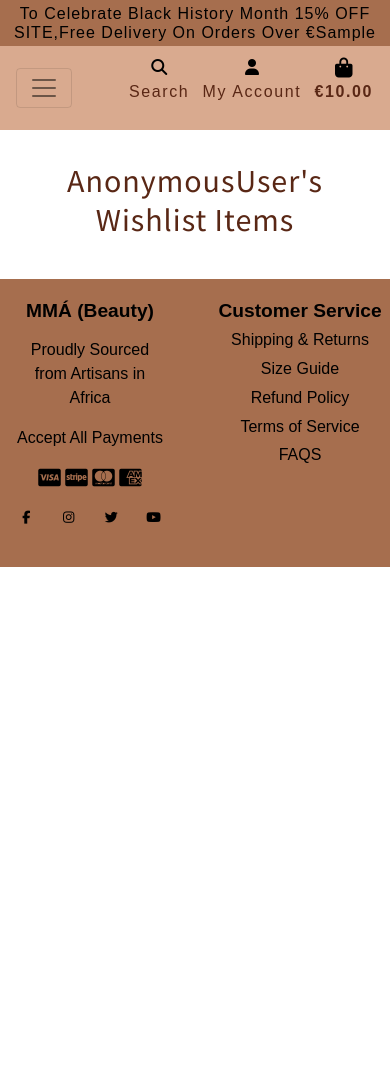
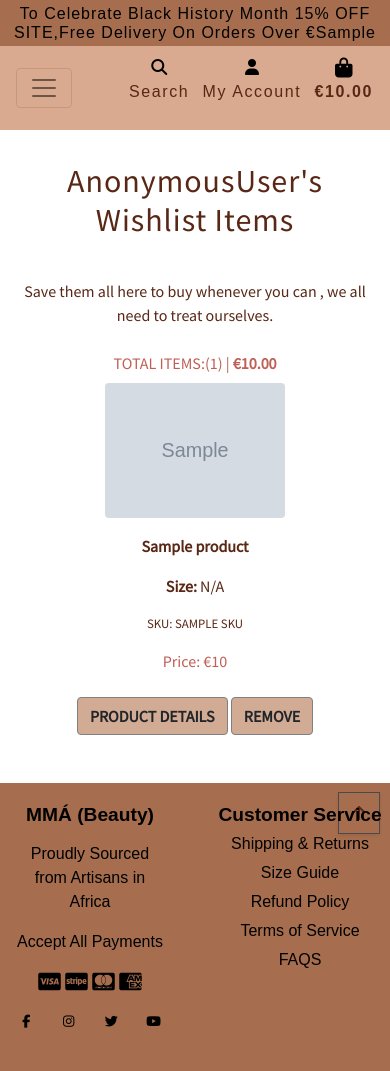
Before and after one commit to Didisimmons/MMA-Haircare, a Django app: template wishlist/templates/wishlist/favourite.html in a window 390 px wide. Before the commit the page ends 567 px from the top, so only its background shows below. Run offline with Django 3.2, Linux system fonts and the light colour scheme; the template is opened without the code that fills it: most values are stand-ins (such as "Sample title", 1, 10 or a date in 2020); grey boxes marked "Sample" are stand-in pictures; some libraries are stand-ins or nearby versions; some web fonts are replaced.

Commit message:
add remove functionality to wishlist page and adjust favorite template

```diff
--- a/wishlist/templates/wishlist/favourite.html
+++ b/wishlist/templates/wishlist/favourite.html
@@ -16,17 +16,49 @@
             <div class="col-12">
                 <h2 class="header-text"> {{ user }}'s Wishlist Items</h2>
                 <p class="color-pink text-center mb-4 d-md-block d-none">We update our site with New In products to help you grow and rock your Afro hair <br>
-                    but don't forget about your favourites - save them all here to buy whenever you can <br>
+                    but don't forget about your favourites - save them all here to buy whenever you can <br>
                     we all need to treat ourselves.</p>
             </div>
         </div>
         <div class="row">
             <div class="col">
                 {% if favourite.products.all %}
+                    <div class="d-block d-md-none">
+                        <p class="text-black text-center mb-4">Save them all here to buy whenever you can , we all need to treat ourselves.</p>
+                        <p class="color-pink text-center mt-2 mb-2">TOTAL ITEMS:({{ favourite.products.all|length }}) | <strong>€{{ grand_total|floatformat:2 }}</strong> </p>
+                        {% for product in favourite.products.all %}
+                            <div class="row">
+                                <div class="col-12 col-sm-6 text-center mb-2">
+                                    {% include "wishlist/wishlist-image.html" %}
+                                </div>
+                                <div class="col-12 col-sm-6">
+                                    {% include "wishlist/wishlist-info.html" %}
+                                </div>
+                                <div class="col-12 col-sm-6 text-black text-center">
+                                    <p class="color-pink">Price: €{{ product.price }}</p>
+                                </div>
+                            </div>
+                            <div class="row">
+                                <div class="col text-center mb-5">
+                                    <a href="{% url 'product_detail' product.id %}" class="btn btn-black rounded-1 mt-2">
+                                        <span class="text-uppercase">Product Details</span>
+                                    </a>
+                                    <a href="{% url 'remove_favorites' product.id %}" class="btn btn-black rounded-1 mt-2">
+                                        <span class="text-uppercase">Remove</span>
+                                    </a>
+                                </div>
+                            </div>
+                        {% endfor %}
+                        <div class="btt-button shadow-sm rounded-0 border border-black">
+                            <a class="btt-link d-flex h-100">
+                                <i class="fas fa-arrow-up text-black mx-auto my-auto"></i>
+                            </a>
+                        </div>
+                    </div>
                     <div class="table-responsive rounded d-none d-md-block">
+                        <p class="pb-2 text-black">TOTAL ITEMS({{ favourite.products.all|length }})</p>
                         <table class="table table-sm table-borderless">
                             <thead class="text-center text-black">
-                                <tr>TOTAL ITEMS({{ favourite.products.all|length }})</tr>
                                 <tr class="text-black text-uppercase">
                                     <th scope="col">Product</th>
                                     <th scope="col"></th>
@@ -58,7 +90,7 @@
                                             </a>
                                         </td>
                                         <td class="py-3">
-                                            <a href="{% url 'product_detail' product.id %}" class="btn btn-black rounded-1 mt-2">
+                                            <a href="{% url 'remove_favorites' product.id %}" class="btn btn-black rounded-1 mt-2">
                                                 <span class="text-uppercase">Remove</span>
                                             </a>
                                         </td>
@@ -69,14 +101,13 @@
                 {% else %}
                     <div class="row">
                         <div class="col-12 col-md-6 text-center product-container">
-                            <div class="text-center mt-3">
-                                <h3 class="text-black text-uppercase">You have no products in your wishlist</h3>
-                                <p class="lead color-pink">Feel free to add products you like into your wishlist and buy later!!</p>
-                                <a class="btn btn-black btn-lg mt-5" href="{% url 'products' %}">
+                            <div class="text-center mb-5">
+                                <p class="text-black mt-5 mb-5 lead text-uppercase">You have no products in your wishlist</p>
+                                <a href="{% url 'products' %}" class="btn btn-black secure-btn rounded-0">
                                     <span class="icon">
                                         <i class="fas fa-chevron-left"></i>
                                     </span>
-                                    <span class="text-uppercase text-black">Start Shopping</span>
+                                    <span class="text-uppercase">Keep Shopping</span>
                                 </a>
                             </div>
                         </div>
@@ -86,3 +117,12 @@
         </div>
     </div>
 {% endblock %}
+
+{% block postloadjs %}
+{{ block.super }}
+    <script type="text/javascript">
+        $('.btt-link').click(function(e) {
+            window.scrollTo(0,0)
+        })
+    </script>
+{% endblock %}
--- /dev/null
+++ b/wishlist/templates/wishlist/wishlist-image.html
@@ -0,0 +1,5 @@
+{% if product.image %}
+    <img class="img-fluid  products-image rounded" src="{{ product.image.url }}" alt="{{ product.name }}">
+{% else %}
+    <img class="img-fluid products-image rounded" src="{{ MEDIA_URL }}noimage.png" alt="{{ product.name }}">
+{% endif %}
--- /dev/null
+++ b/wishlist/templates/wishlist/wishlist-info.html
@@ -0,0 +1,3 @@
+<p class="text-center text-black pt-2"><strong>{{ product.name }}</strong></p>
+<p class="text-center text-black"><strong>Size: </strong>{% if product.has_sizes %}{{ item.size|upper }}{% else %}N/A{% endif %}</p>
+<p class="small text-center text-black">SKU: {{ product.sku|upper }}</p>
--- a/wishlist/urls.py
+++ b/wishlist/urls.py
@@ -4,4 +4,5 @@ from . import views
 urlpatterns = [
     path('', views.favorites, name='favorites'),
     path('add/<int:product_id>/', views.add_favorites, name='add_favorites'),
+    path('remove/<int:product_id>/', views.remove_favorites, name='remove_favorites'),
 ]
```
Also changed, not shown: wishlist/templates/wishlist/quantity.html (added, +29 -0 lines), wishlist/templates/wishlist/wishlist-buttons.html (added, +9 -0 lines), wishlist/views.py (+25 -3 lines).
